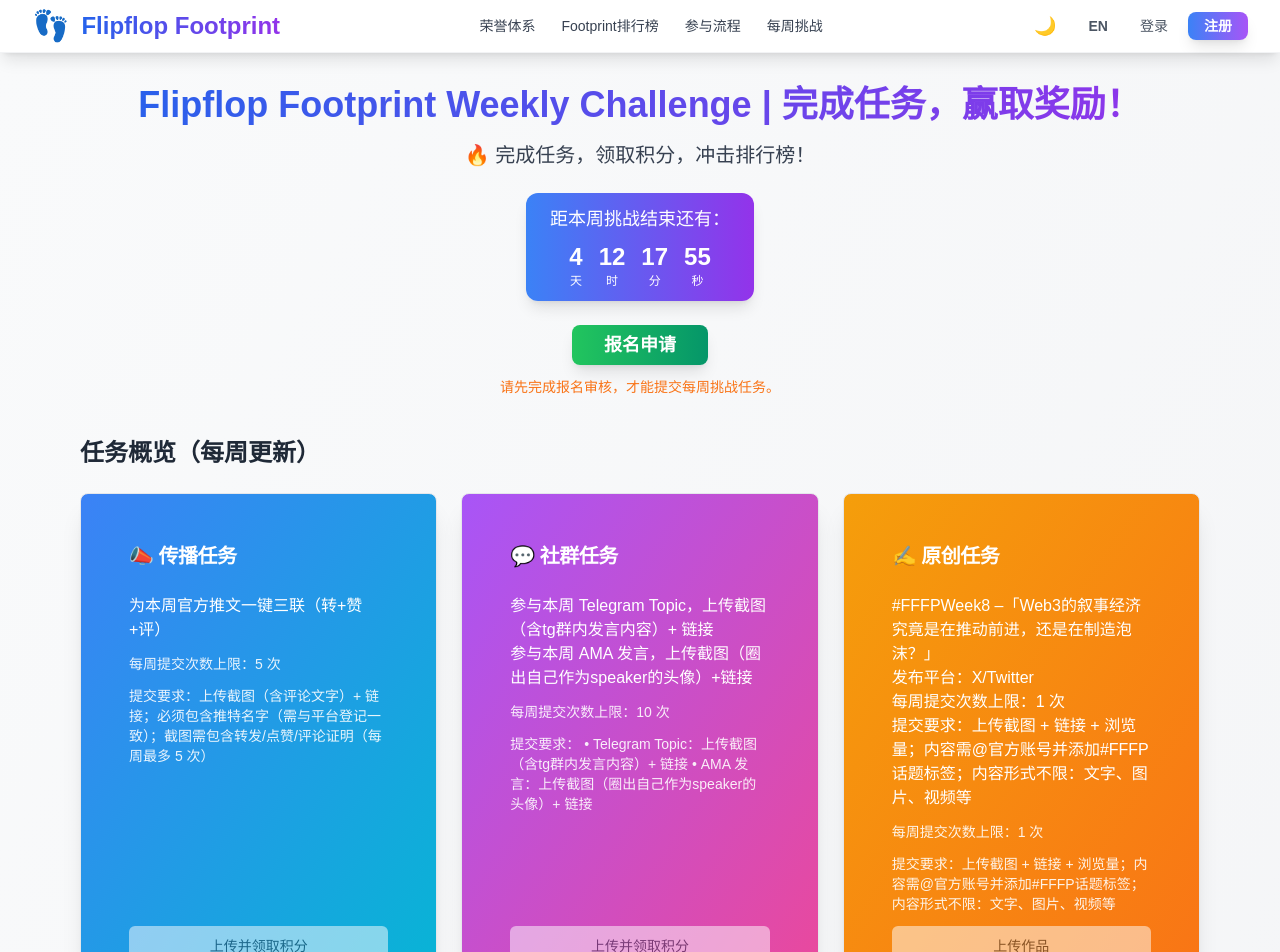
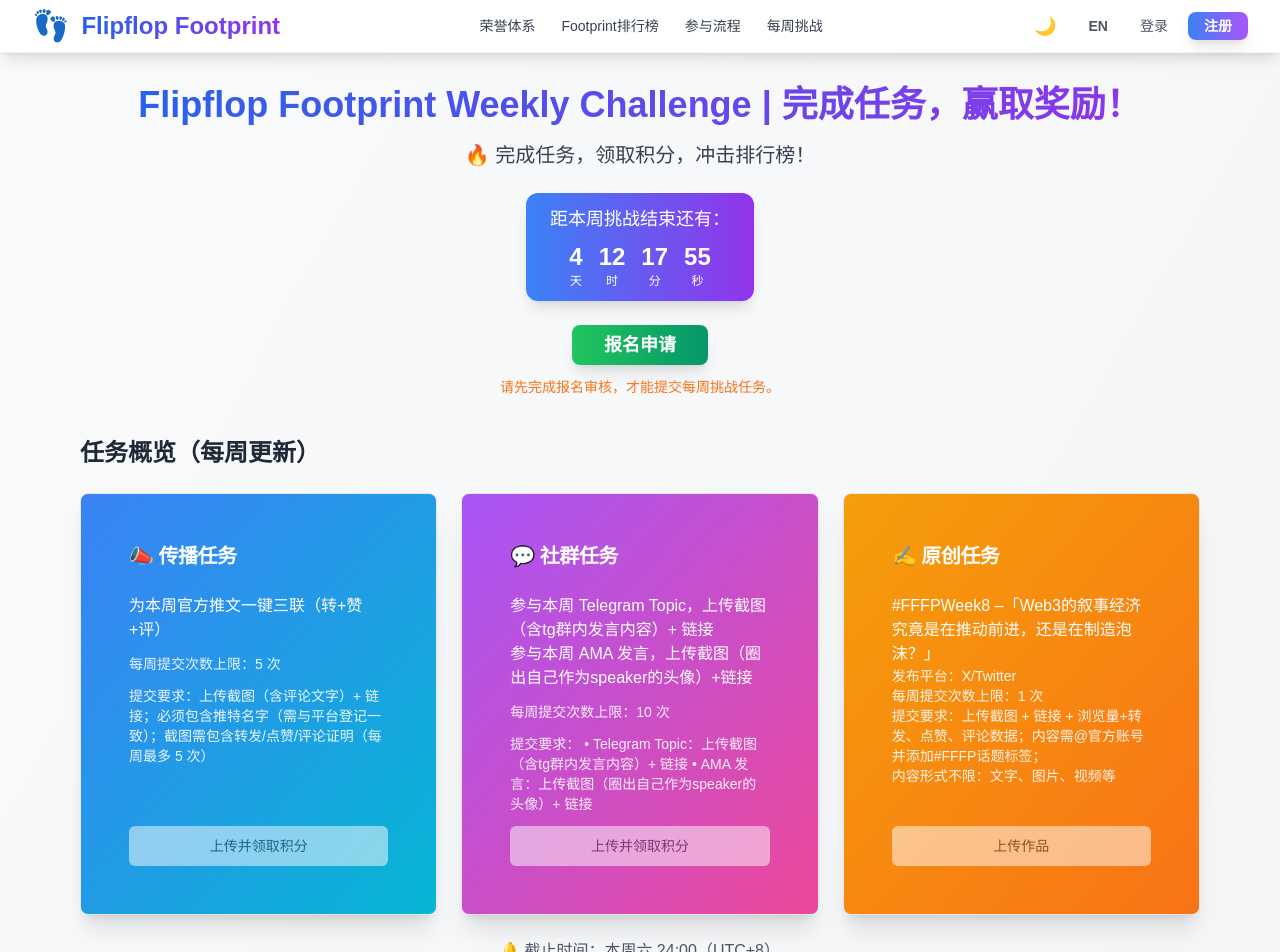
Before and after one commit to smallken/ff_pf_frondend, a Next.js app: page /footprint/weekly-challenge in a window 1280 px wide. Shown: the top 952 px of the page. Built offline with nearby package versions, Linux system fonts and the light colour scheme; no server answers.

Commit message:
修改原创

```diff
--- a/src/app/admin/original-task-review.tsx
+++ b/src/app/admin/original-task-review.tsx
@@ -46,8 +46,8 @@
   // 模板内容（固定部分）
   const getTemplateContent = (language: 'zh' | 'en', weekNumber: number, topic: string) => {
     const template = language === 'zh'
-      ? `#FFFPWeek${weekNumber} –「{topic}」\n发布平台：X/Twitter\n每周提交次数上限：1 次\n提交要求：上传截图 + 链接 + 浏览量；内容需@官方账号并添加#FFFP话题标签；内容形式不限：文字、图片、视频等`
-      : `#FFFPWeek${weekNumber} - "{topic}"\nPublishing Platform: X/Twitter\nWeekly submissions limit: 1\nSubmission: Upload screenshot + link + view count; Content must @ official account and add #FFFP hashtag; Content type is flexible: text, image, video, etc.`;
+      ? `#FFFPWeek${weekNumber} –「{topic}」\n发布平台：X/Twitter\n每周提交次数上限：1 次\n提交要求：上传截图 + 链接 + 浏览量+转发、点赞、评论数据；内容需@官方账号并添加#FFFP话题标签；\n内容形式不限：文字、图片、视频等`
+      : `#FFFPWeek${weekNumber} - "{topic}"\nPublishing Platform: X/Twitter\nWeekly submissions limit: 1\nSubmission: Upload screenshot + link + view count + number of likes, retweets and comments; Content must @ official account and add #FFFP hashtag;\nContent type is flexible: text, image, video, etc.`;
     return template.replace('{topic}', topic);
   };
 
@@ -163,6 +163,7 @@
       // 使用模板生成完整内容
       const weekNumber = contentForm.weekNumber;
       const contentData = {
+        version: '2.2', // 版本2.2：更新提交要求，添加内容形式说明
         chineseContent: getTemplateContent('zh', weekNumber, contentForm.chineseTopic),
         englishContent: getTemplateContent('en', weekNumber, contentForm.englishTopic || contentForm.chineseTopic),
         weekNumber,
--- a/src/app/contexts/LanguageContext.tsx
+++ b/src/app/contexts/LanguageContext.tsx
@@ -791,7 +791,7 @@
     'honor.uploadRequirements.community.2': '必须包含发言内容和用户TG名',
     'honor.uploadRequirements.community.3': '若在AMA发言则无用户名限制',
     'honor.uploadRequirements.original.title': '原创类',
-    'honor.uploadRequirements.original.1': '上传截图 + 链接 + 浏览量',
+    'honor.uploadRequirements.original.1': '上传截图 + 链接 + 浏览量+转发、点赞、评论数据',
     'honor.uploadRequirements.original.2': '内容需@官方账号并添加#FFFP话题标签',
     'honor.uploadRequirements.original.3': '浏览量需达到50以上',
     'honor.originalWeighting.title': '原创类任务加权机制',
@@ -1632,7 +1632,7 @@
     'honor.uploadRequirements.community.2': 'Must contain discussion content and TG username',
     'honor.uploadRequirements.community.3': 'No username restriction for AMA speeches',
     'honor.uploadRequirements.original.title': 'Original Tasks',
-    'honor.uploadRequirements.original.1': 'Upload screenshot + link + view count',
+    'honor.uploadRequirements.original.1': 'Upload screenshot + link + view count + number of likes, retweets and comments',
     'honor.uploadRequirements.original.2': 'Content must @ official account and add #FFFP hashtag',
     'honor.uploadRequirements.original.3': 'View count must be 50 or above',
     'honor.originalWeighting.title': 'Original Task Weighting Mechanism',
--- a/src/app/footprint/weekly-challenge/page.tsx
+++ b/src/app/footprint/weekly-challenge/page.tsx
@@ -52,8 +52,8 @@
   // 模板内容生成函数
   const getTemplateContent = (language: 'zh' | 'en', weekNumber: number, topic: string) => {
     const template = language === 'zh'
-      ? `#FFFPWeek${weekNumber} –「{topic}」\n发布平台：X/Twitter\n每周提交次数上限：1 次\n提交要求：上传截图 + 链接 + 浏览量；内容需@官方账号并添加#FFFP话题标签；内容形式不限：文字、图片、视频等`
-      : `#FFFPWeek${weekNumber} - "{topic}"\nPublishing Platform: X/Twitter\nWeekly submissions limit: 1\nSubmission: Upload screenshot + link + view count; Content must @ official account and add #FFFP hashtag; Content type is flexible: text, image, video, etc.`;
+      ? `#FFFPWeek${weekNumber} –「{topic}」\n发布平台：X/Twitter\n每周提交次数上限：1 次\n提交要求：上传截图 + 链接 + 浏览量+转发、点赞、评论数据；内容需@官方账号并添加#FFFP话题标签；\n内容形式不限：文字、图片、视频等`
+      : `#FFFPWeek${weekNumber} - "{topic}"\nPublishing Platform: X/Twitter\nWeekly submissions limit: 1\nSubmission: Upload screenshot + link + view count + number of likes, retweets and comments; Content must @ official account and add #FFFP hashtag;\nContent type is flexible: text, image, video, etc.`;
     return template.replace('{topic}', topic);
   };
 
@@ -72,6 +72,16 @@
       if (savedContent) {
         const data = JSON.parse(savedContent);
         console.log('读取到的保存数据:', data); // 调试日志
+
+        // 检查版本号，如果版本不匹配则使用新模板
+        const currentVersion = '2.2'; // 版本2.2：更新提交要求，添加内容形式说明
+        if (!data.version || data.version !== currentVersion) {
+          console.log('版本不匹配，使用新模板:', data.version, 'vs', currentVersion);
+          return {
+            chinese: getTemplateContent('zh', data.weekNumber || 8, data.chineseTopic || 'Web3的叙事经济究竟是在推动前进，还是在制造泡沫？'),
+            english: getTemplateContent('en', data.weekNumber || 8, data.englishTopic || 'In Web3, is the narrative economy pushing us forward or just pumping bubbles?')
+          };
+        }
 
         // 优先使用完整的chineseContent和englishContent
         if (data.chineseContent && data.englishContent) {
@@ -640,10 +650,8 @@
       id: '原创任务',
       title: language === 'zh' ? '✍️ 原创任务' : '✍️ Original Task',
       description: language === 'zh' ? originalContent.chinese : originalContent.english,
-      points: language === 'zh' ? `每周提交次数上限：${originalLimit} 次` : `Weekly submissions limit: ${originalLimit}`,
-      requirement: language === 'zh'
-        ? '提交要求：上传截图 + 链接 + 浏览量；内容需@官方账号并添加#FFFP话题标签；内容形式不限：文字、图片、视频等'
-        : 'Submission: Upload screenshot + link + view count; Content must @ official account and add #FFFP hashtag; Content type is flexible: text, image, video, etc.',
+      points: '', // 原创任务的description中已包含提交次数上限，此处留空避免重复
+      requirement: '', // 原创任务的description中已包含提交要求，此处留空避免重复
       buttonText: language === 'zh' ? '上传作品' : 'Upload Work',
       color: 'from-amber-500 to-orange-500',
       onClick: () => openTaskModal('original'),
@@ -749,9 +757,23 @@
                   </CardHeader>
                   <CardContent className="flex flex-col flex-grow space-y-3">
                     <div className="flex-grow space-y-3">
-                      <p className="whitespace-pre-line">{task.description}</p>
-                      <p className="text-sm opacity-90">{task.points}</p>
-                      <p className="text-sm opacity-90">{task.requirement}</p>
+                      {task.id === '原创任务' ? (
+                        // 原创任务：description中已包含完整信息，直接显示
+                        <div className="whitespace-pre-line">
+                          {task.description.split('\n').map((line: string, index: number) => (
+                            <p key={index} className={index === 0 ? 'font-medium' : 'text-sm opacity-90'}>
+                              {line}
+                            </p>
+                          ))}
+                        </div>
+                      ) : (
+                        // 其他任务：保持原有结构
+                        <>
+                          <p className="whitespace-pre-line">{task.description}</p>
+                          <p className="text-sm opacity-90">{task.points}</p>
+                          <p className="text-sm opacity-90">{task.requirement}</p>
+                        </>
+                      )}
                     </div>
                     <Button
                       className="w-full bg-white text-gray-800 hover:bg-gray-100 font-medium mt-auto"
--- a/src/app/launch-contest/weekly-challenge/page.tsx
+++ b/src/app/launch-contest/weekly-challenge/page.tsx
@@ -70,7 +70,7 @@
         ? '#FFFPWeek5 –「你眼中的Flipflop」'
         : '#FFFPWeek5 - "Flipflop in Your Eyes"',
       points: language === 'zh' ? '积分：基础5分 + 浏览量加权' : 'Points: Base 5 + view count bonus',
-      requirement: language === 'zh' ? '提交要求：上传链接 + 截图 + 浏览量' : 'Submission: Upload link + screenshot + view count',
+      requirement: language === 'zh' ? '：上传链接 + 截图 + 浏览量+转发、点赞、评论数据；' : 'Submission: Upload link + screenshot + view count',
       buttonText: language === 'zh' ? '上传作品' : 'Upload Work',
       color: 'from-amber-500 to-orange-500'
     }
```
